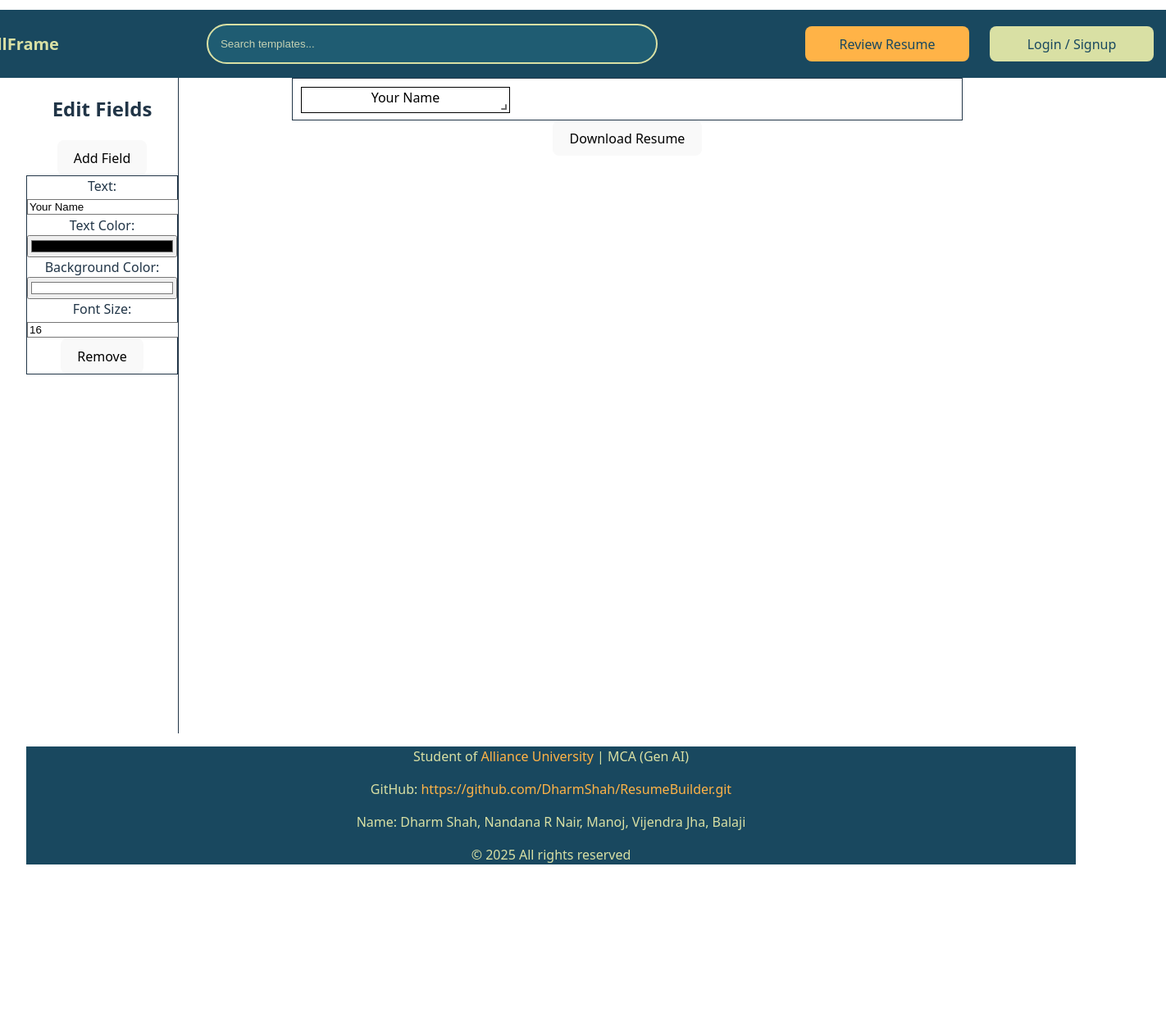
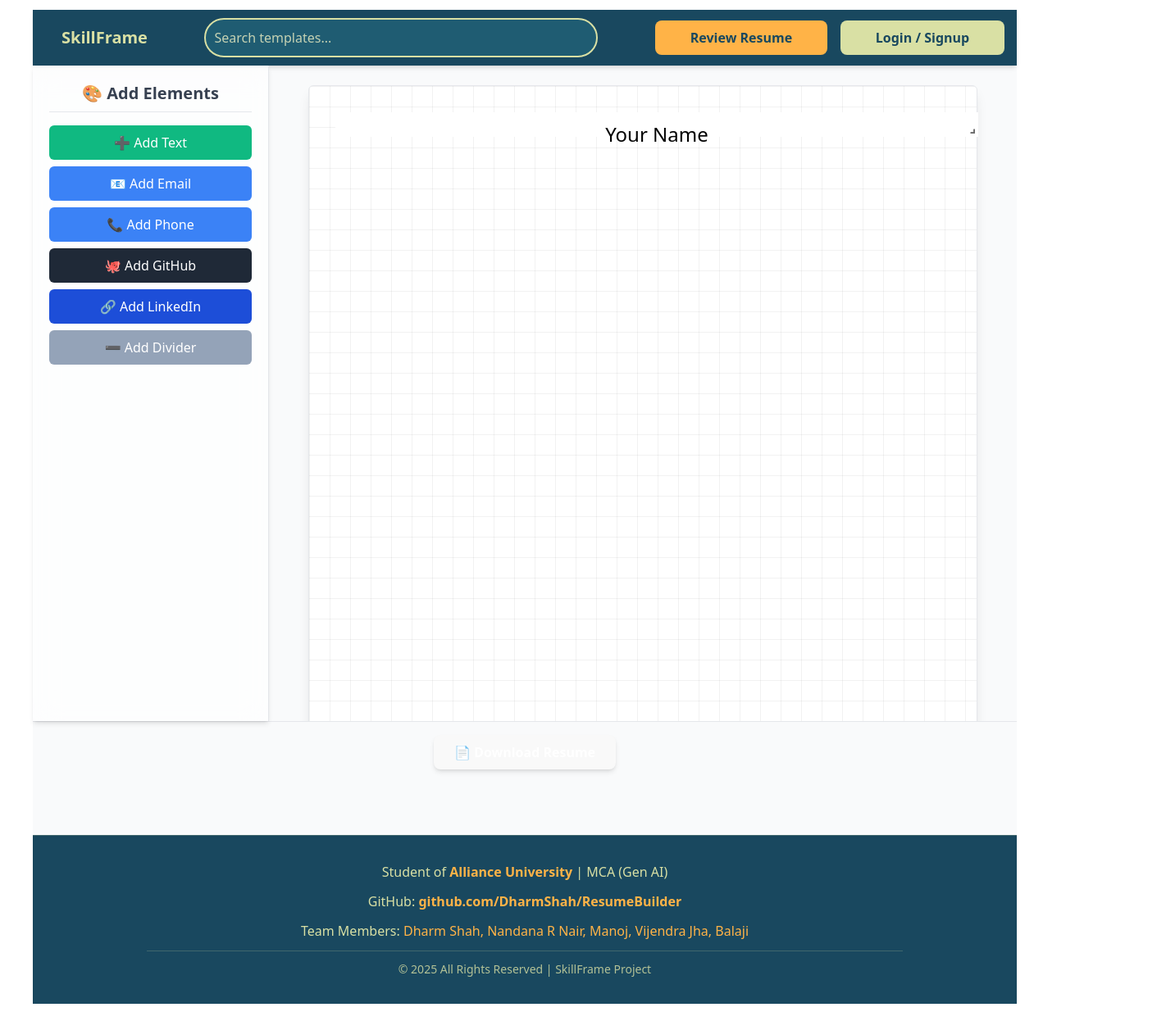
Before and after one commit to DharmShah/ResumeBuilder, a React (Vite) app: page /resume9 in a window 1280 px wide. Shown: the whole page at 82% size, 1422 px wide, since content can reach past the window. Before the commit the page ends 1103 px from the top, so only its background shows below. Built offline with nearby package versions, Linux system fonts and the light colour scheme.

Commit message:
done all the page design pending with the data redirection as form to different resume except 1 and RWD

```diff
--- a/index.html
+++ b/index.html
@@ -5,6 +5,7 @@
     <link rel="icon" type="image/svg+xml" href="/vite.svg" />
     <meta name="viewport" content="width=device-width, initial-scale=1.0" />
     <title>resume-builder</title>
+    <script src="https://cdn.tailwindcss.com"></script>
     <link
   rel="stylesheet"
   href="https://cdnjs.cloudflare.com/ajax/libs/font-awesome/6.0.0-beta3/css/all.min.css"
--- a/src/components/footer.jsx
+++ b/src/components/footer.jsx
@@ -2,27 +2,42 @@ import React from "react";
 
 export default function Footer() {
   return (
-    <footer className="bg-[#19485F] text-center py-6 px-4 mt-12 w-full shadow-inner">
-      <div className="max-w-6xl mx-auto space-y-2">
-        <p className="text-base sm:text-sm font-medium text-[#D9E0A4]">
-          Student of <span className="font-bold text-[#FFB347]">Alliance University</span> | MCA (Gen AI)
+    <footer className="bg-[#19485F] text-center py-8 px-6 mt-16 w-full shadow-inner border-t border-[#D9E0A4]/20">
+      <div className="max-w-6xl mx-auto space-y-3 text-[#D9E0A4]">
+
+        {/* University & Course */}
+        <p className="text-sm sm:text-base font-medium">
+          Student of{" "}
+          <span className="font-bold text-[#FFB347]">Alliance University</span> | MCA (Gen AI)
         </p>
-        <p className="text-base sm:text-sm font-medium text-[#D9E0A4]">
+
+        {/* GitHub Link */}
+        <p className="text-sm sm:text-base font-medium">
           GitHub:{" "}
           <a
             href="https://github.com/DharmShah/ResumeBuilder.git"
             target="_blank"
             rel="noopener noreferrer"
-            className="text-[#FFB347] hover:text-[#D9E0A4] hover:underline transition-colors"
+            className="text-[#FFB347] font-semibold hover:text-[#D9E0A4] hover:underline transition-colors duration-200"
           >
-            https://github.com/DharmShah/ResumeBuilder.git
+            github.com/DharmShah/ResumeBuilder
           </a>
         </p>
-        <p className="text-base sm:text-sm font-medium text-[#D9E0A4]">
-          Name: Dharm Shah, Nandana R Nair, Manoj, Vijendra Jha, Balaji
+
+        {/* Team Names */}
+        <p className="text-sm sm:text-base font-medium">
+          Team Members:{" "}
+          <span className="text-[#FFB347]">
+            Dharm Shah, Nandana R Nair, Manoj, Vijendra Jha, Balaji
+          </span>
         </p>
-        <p className="text-sm mt-2 font-light text-[#D9E0A4]">
-          © {new Date().getFullYear()} All rights reserved
+
+        {/* Divider line */}
+        <div className="w-[80%] sm:w-[60%] mx-auto border-t border-[#D9E0A4]/20 my-3"></div>
+
+        {/* Copyright */}
+        <p className="text-xs sm:text-sm font-light opacity-80">
+          © {new Date().getFullYear()} All Rights Reserved | SkillFrame Project
         </p>
       </div>
     </footer>
--- a/src/components/form.jsx
+++ b/src/components/form.jsx
@@ -16,7 +16,7 @@ export default function ResumeBuilder() {
     dob: "",
     linkedin: "",
     github: "",
-    portfolio: "",
+    otherLink: "",
     profileImage: null,
     profileImagePreview: null,
     summary: "",
@@ -96,8 +96,6 @@ export default function ResumeBuilder() {
       "phone",
       "address",
       "dob",
-      "linkedin",
-      "github",
       "summary",
       "skills",
       "languages",
@@ -125,7 +123,7 @@ export default function ResumeBuilder() {
     <div className="min-h-screen bg-gradient-to-br from-slate-800 to-slate-950 py-10 px-4 text-white">
       <div className="max-w-5xl mx-auto space-y-10">
         <div className="text-center">
-          <h1 className="text-4xl font-bold text-white mb-2">Resume Builder</h1>
+          <h1 className="text-4xl font-bold text-black mb-2">Resume Builder</h1>
           <p className="text-slate-400">Create a professional resume in minutes</p>
         </div>
 
@@ -170,7 +168,7 @@ export default function ResumeBuilder() {
               "dob",
               "linkedin",
               "github",
-              "portfolio",
+              "otherLink",
             ].map((field) => (
               <div key={field}>
                 <input
--- a/src/components/header.jsx
+++ b/src/components/header.jsx
@@ -5,7 +5,7 @@ export default function Header() {
   const navigate = useNavigate();
 
   return (
-    <header className="flex w-[1460px] ml-[-100px] mt-[-20px] items-center justify-between bg-[#19485F] px-[15px] py-[10px] shadow-md">
+    <header className="flex w-[1200px] mt-[-20px] items-center justify-between bg-[#19485F] px-[15px] py-[10px] shadow-md">
 
       {/* Left: Logo + Title */}
       <div
@@ -20,7 +20,7 @@ export default function Header() {
         <input
           type="text"
           placeholder="Search templates..."
-          className="w-full max-w-lg p-[15px] text-base border-2 border-[#D9E0A4] rounded-full
+          className="w-[480px] max-w-lg p-[10px] text-base border-2 border-[#D9E0A4] rounded-full
           focus:outline-none focus:ring-2 focus:ring-[#D9E0A4]
           bg-[#1F5C72] text-[#D9E0A4] placeholder-[#C5D2B3]"
         />
@@ -31,7 +31,7 @@ export default function Header() {
         <button
           onClick={() => navigate('/resumeBot')}
           className="px-6 py-2 bg-[#FFB347] text-[#19485F] rounded-lg font-semibold
-          hover:bg-[#FFA533] transition w-[200px]"
+          hover:bg-[#FFA533] transition w-[210px]"
         >
           Review Resume
         </button>
--- a/src/components/login.jsx
+++ b/src/components/login.jsx
@@ -22,12 +22,21 @@ export default function Login() {
           <p className="text-lg text-center leading-relaxed opacity-90 max-w-md">
             Build your resume, check your score, and boost your career with SkillFrame.
           </p>
+           <p className="text-center text-sm mt-6">
+              Don’t have an account?{" "}
+              <span
+                onClick={() => navigate("/signup")}
+                className="text-[#FFB347] cursor-pointer font-semibold hover:underline"
+              >
+                Sign up
+              </span>
+            </p>
         </div>
 
         {/* Right page (login form) */}
         <div className="w-1/2 flex justify-center items-center bg-[#1F5C72]/80">
           <form className="w-[80%] max-w-sm text-[#D9E0A4]">
-            <h2 className="text-3xl font-bold mb-8 text-center">Login</h2>
+            <h2 className="text-3xl font-bold mb-8 text-center">Login Page</h2>
 
             <div className="mb-6">
               <label className="block mb-2 text-sm font-semibold">Email</label>
@@ -55,16 +64,6 @@ export default function Login() {
             >
               Login
             </button>
-
-            <p className="text-center text-sm mt-6">
-              Don’t have an account?{" "}
-              <span
-                onClick={() => navigate("/signup")}
-                className="text-[#FFB347] cursor-pointer font-semibold hover:underline"
-              >
-                Sign up
-              </span>
-            </p>
           </form>
         </div>
 
--- a/src/components/resumeTemplates/resume9.jsx
+++ b/src/components/resumeTemplates/resume9.jsx
@@ -8,56 +8,93 @@ import "react-resizable/css/styles.css";
 export default function ResumeCustom() {
   const resumeRef = useRef();
 
+  const [showGrid, setShowGrid] = useState(true);
   const [fields, setFields] = useState([
     {
       id: "1",
+      type: "text",
       text: "Your Name",
       textColor: "#000000",
       bgColor: "#ffffff",
-      fontSize: 16,
+      fontSize: 24,
       x: 0,
       y: 0,
-      w: 4,
+      w: 12,
       h: 1,
     },
   ]);
 
-  const addField = () => {
-    const newField = {
+  const [selectedField, setSelectedField] = useState(null);
+
+  const addField = (type = "text", icon = null) => {
+    const maxY =
+      fields.length > 0 ? Math.max(...fields.map((f) => f.y + f.h)) : 0;
+
+    let newField;
+    if (type === "hr") {
+      newField = {
         id: Date.now().toString(),
-      text: "New Field",
+        type: "hr",
+        x: 0,
+        y: maxY + 1,
+        w: 12,
+        h: 0.2,
+      };
+    } else {
+      newField = {
+        id: Date.now().toString(),
+        type: "text",
+        text: icon ? `${icon} Add text` : "New Field",
         textColor: "#000000",
         bgColor: "#ffffff",
         fontSize: 14,
         x: 0,
-      y: Infinity, // place at the bottom
-      w: 4,
+        y: maxY + 1,
+        w: 6,
         h: 1,
       };
-    setFields([...fields, newField]);
+    }
+
+    setFields((prev) => [...prev, newField]);
+    setSelectedField(newField.id);
   };
 
   const removeField = (id) => {
-    setFields(fields.filter((f) => f.id !== id));
+    setFields((fields) => fields.filter((f) => f.id !== id));
+    if (selectedField === id) setSelectedField(null);
   };
 
   const updateField = (id, key, value) => {
-    setFields(fields.map(f => f.id === id ? { ...f, [key]: value } : f));
+    setFields((fields) =>
+      fields.map((f) => (f.id === id ? { ...f, [key]: value } : f))
+    );
   };
 
-  const handleDownload = () => {
+  const handleDownload = async () => {
     const input = resumeRef.current;
-    html2canvas(input, { scale: 2 }).then((canvas) => {
+
+    // Temporarily hide grid and borders
+    setShowGrid(false);
+    const editableDivs = input.querySelectorAll(".editable-block");
+    editableDivs.forEach((div) => div.classList.add("no-edit-style"));
+
+    await html2canvas(input, { scale: 2, backgroundColor: "#ffffff" }).then(
+      (canvas) => {
         const imgData = canvas.toDataURL("image/png");
         const pdf = new jsPDF("p", "pt", "a4");
         const pdfWidth = pdf.internal.pageSize.getWidth();
         const pdfHeight = (canvas.height * pdfWidth) / canvas.width;
         pdf.addImage(imgData, "PNG", 0, 0, pdfWidth, pdfHeight);
         pdf.save("Custom_Resume.pdf");
-    });
+      }
+    );
+
+    // Restore grid and edit borders
+    setShowGrid(true);
+    editableDivs.forEach((div) => div.classList.remove("no-edit-style"));
   };
 
-  const layout = fields.map((f, index) => ({
+  const layout = fields.map((f) => ({
     i: f.id,
     x: f.x,
     y: f.y,
@@ -65,81 +102,129 @@ export default function ResumeCustom() {
     h: f.h,
   }));
 
+  const selected = fields.find((f) => f.id === selectedField);
+
   return (
-    <div className="flex h-screen">
+    <>
+      <div className="flex h-screen bg-gradient-to-br from-gray-50 to-gray-100 text-gray-800">
         {/* Sidebar */}
-      <div className="w-64 p-4 border-r overflow-y-auto">
-        <h2 className="text-lg font-bold mb-4">Edit Fields</h2>
+        <aside className="w-72 border-r bg-white/70 backdrop-blur-lg shadow-md p-5 overflow-y-auto">
+          <h2 className="text-xl font-semibold mb-4 text-gray-700 border-b pb-2">
+            🎨 Add Elements
+          </h2>
+
+          <div className="space-y-2">
             <button
-          onClick={addField}
-          className="mb-4 px-3 py-1 bg-green-600 text-white rounded hover:bg-green-700"
+              onClick={() => addField("text")}
+              className="w-full py-2 rounded-md font-medium bg-emerald-500 text-white hover:bg-emerald-600 transition-all"
             >
-          Add Field
+              ➕ Add Text
             </button>
+            <button
+              onClick={() => addField("text", "📧")}
+              className="w-full py-2 rounded-md font-medium bg-blue-500 text-white hover:bg-blue-600 transition-all"
+            >
+              📧 Add Email
+            </button>
+            <button
+              onClick={() => addField("text", "📞")}
+              className="w-full py-2 rounded-md font-medium bg-blue-500 text-white hover:bg-blue-600 transition-all"
+            >
+              📞 Add Phone
+            </button>
+            <button
+              onClick={() => addField("text", "🐙 GitHub")}
+              className="w-full py-2 rounded-md font-medium bg-gray-800 text-white hover:bg-gray-900 transition-all"
+            >
+              🐙 Add GitHub
+            </button>
+            <button
+              onClick={() => addField("text", "🔗 LinkedIn")}
+              className="w-full py-2 rounded-md font-medium bg-blue-700 text-white hover:bg-blue-800 transition-all"
+            >
+              🔗 Add LinkedIn
+            </button>
+            <button
+              onClick={() => addField("hr")}
+              className="w-full py-2 rounded-md font-medium bg-slate-400 text-white hover:bg-slate-500 transition-all"
+            >
+              ➖ Add Divider
+            </button>
+          </div>
 
-        {fields.map((field) => (
-          <div key={field.id} className="mb-4 p-2 border rounded">
-            <label className="block mb-1">Text:</label>
+          {/* Style Editor */}
+          {selected && (
+            <div className="mt-6 border-t pt-4">
+              <h3 className="text-lg font-semibold mb-2 text-gray-700">
+                🧩 Edit Style
+              </h3>
+
+              <label className="block mb-2 text-sm text-gray-600">
+                Font Size ({selected.fontSize}px)
+              </label>
               <input
-              type="text"
-              value={field.text}
-              onChange={(e) => updateField(field.id, "text", e.target.value)}
-              className="border px-1 py-1 w-full mb-1 rounded"
+                type="range"
+                min="10"
+                max="48"
+                value={selected.fontSize}
+                onChange={(e) =>
+                  updateField(selected.id, "fontSize", Number(e.target.value))
+                }
+                className="w-full mb-3"
               />
 
-            <label className="block mb-1">Text Color:</label>
+              <label className="block mb-2 text-sm text-gray-600">
+                Text Color
+              </label>
               <input
                 type="color"
-              value={field.textColor}
+                value={selected.textColor}
                 onChange={(e) =>
-                updateField(field.id, "textColor", e.target.value)
+                  updateField(selected.id, "textColor", e.target.value)
                 }
-              className="w-full mb-1"
+                className="w-full mb-3 h-8 cursor-pointer"
               />
 
-            <label className="block mb-1">Background Color:</label>
+              <label className="block mb-2 text-sm text-gray-600">
+                Background Color
+              </label>
               <input
                 type="color"
-              value={field.bgColor}
+                value={selected.bgColor}
                 onChange={(e) =>
-                updateField(field.id, "bgColor", e.target.value)
+                  updateField(selected.id, "bgColor", e.target.value)
                 }
-              className="w-full mb-1"
-            />
-
-            <label className="block mb-1">Font Size:</label>
-            <input
-              type="number"
-              value={field.fontSize}
-              onChange={(e) =>
-                updateField(field.id, "fontSize", Number(e.target.value))
-              }
-              min={8}
-              max={48}
-              className="w-full mb-1 border px-1 py-1 rounded"
+                className="w-full mb-3 h-8 cursor-pointer"
               />
 
               <button
-              onClick={() => removeField(field.id)}
-              className="mt-2 px-2 py-1 bg-red-600 text-white rounded hover:bg-red-700"
+                onClick={() => removeField(selected.id)}
+                className="w-full mt-2 py-2 rounded-md bg-red-500 text-white hover:bg-red-600 transition-all"
               >
-              Remove
+                🗑️ Delete Element
               </button>
             </div>
-        ))}
-      </div>
+          )}
+        </aside>
 
-      {/* Resume Preview */}
-      <div className="flex-1 p-6 overflow-y-auto bg-gray-100">
+        {/* Resume Canvas */}
+        <main className="flex-1 flex flex-col items-center py-6 overflow-y-auto">
           <div
             ref={resumeRef}
-          className="w-[8.5in] mx-auto border p-4 bg-white"
+            className={`relative w-[8.5in] min-h-[11in] bg-white shadow-lg border border-gray-200 p-6 rounded-md ${
+              showGrid ? "bg-grid" : ""
+            }`}
           >
             <GridLayout
               layout={layout}
               cols={12}
               rowHeight={30}
               width={800}
+              margin={[8, 8]}
+              containerPadding={[8, 8]}
+              isBounded={true}
+              preventCollision={false}
+              compactType={null}
               onLayoutChange={(newLayout) => {
                 const updatedFields = fields.map((f) => {
                   const l = newLayout.find((item) => item.i === f.id);
@@ -152,28 +237,79 @@ export default function ResumeCustom() {
               {fields.map((field) => (
                 <div
                   key={field.id}
-                className="border p-1 drag-handle"
+                  className={`editable-block drag-handle relative group cursor-move p-2 transition-all duration-150 ${
+                    selectedField === field.id
+                      ? "ring-2 ring-blue-400 border border-blue-400 rounded-md"
+                      : "border border-transparent"
+                  }`}
                   style={{
                     backgroundColor: field.bgColor,
                     color: field.textColor,
-                  fontSize: `${field.fontSize}px`,
+                    fontSize: `${field.fontSize || 14}px`,
+                  }}
+                  onClick={(e) => {
+                    e.stopPropagation();
+                    setSelectedField(field.id);
                   }}
                 >
-                {field.text}
+                  <button
+                    onClick={(e) => {
+                      e.stopPropagation();
+                      removeField(field.id);
+                    }}
+                    className="absolute top-1 right-1 text-red-500 hover:text-red-700 bg-white rounded-full w-6 h-6 flex items-center justify-center shadow-sm opacity-0 group-hover:opacity-100 transition-opacity duration-150"
+                    title="Delete"
+                  >
+                    ✕
+                  </button>
+
+                  {field.type === "hr" ? (
+                    <hr className="w-full border-t border-gray-400" />
+                  ) : (
+                    <div
+                      contentEditable
+                      suppressContentEditableWarning
+                      className="w-full text-center outline-none"
+                      onBlur={(e) =>
+                        updateField(field.id, "text", e.currentTarget.textContent)
+                      }
+                      dangerouslySetInnerHTML={{ __html: field.text }}
+                    />
+                  )}
                 </div>
               ))}
             </GridLayout>
           </div>
+        </main>
+      </div>
 
-        <div className="flex justify-center mt-4">
+      {/* Download Button */}
+      <div className="flex justify-center py-4 bg-gray-50 border-t">
         <button
           onClick={handleDownload}
-            className="px-4 py-2 bg-blue-600 text-white rounded hover:bg-blue-700"
+          className="px-6 py-2 rounded-lg bg-gradient-to-r from-blue-600 to-indigo-600 text-white font-semibold shadow-md hover:shadow-lg transition-all duration-200"
         >
-            Download Resume
+          📄 Download Resume
         </button>
       </div>
-      </div>
-    </div>
+
+      {/* Custom styles */}
+      <style jsx>{`
+        .no-edit-style {
+          border: none !important;
+          box-shadow: none !important;
+          ring-width: 0 !important;
+        }
+        .bg-grid {
+          background-image: linear-gradient(
+              to right,
+              rgba(0, 0, 0, 0.05) 1px,
+              transparent 1px
+            ),
+            linear-gradient(to bottom, rgba(0, 0, 0, 0.05) 1px, transparent 1px);
+          background-size: 25px 25px;
+        }
+      `}</style>
+    </>
   );
 }
```
Also changed, not shown: src/components/ResumeCard.jsx (+17 -10 lines), src/components/index.jsx (+84 -85 lines), src/components/signup.jsx (+18 -18 lines), 1 other file (tests, documents, lock files or other folders). Lines whose indentation alone changed are shown as unchanged.
